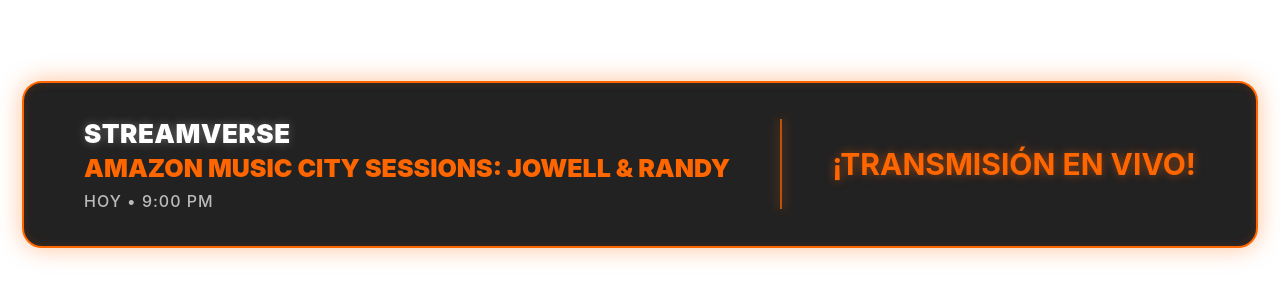
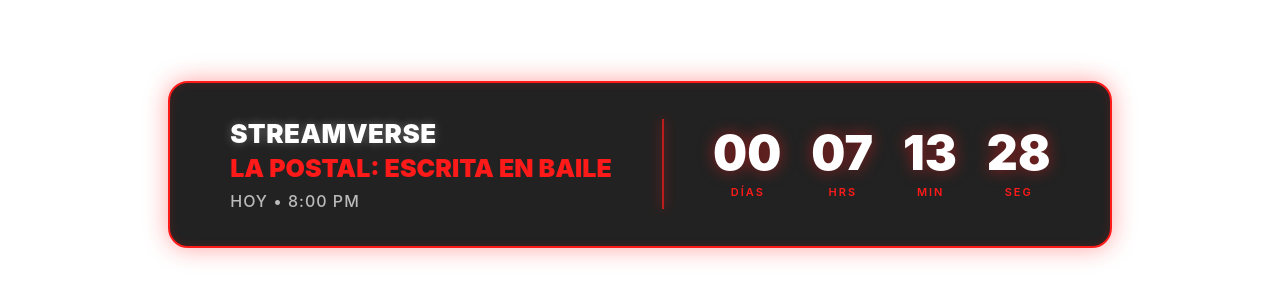
Before and after one commit to alancedano2/mediaiptv, a plain HTML site: page alofoke.html in a window 1280 px wide. Shown: the part 236-536 px from the top of the page. Drawn offline with Linux system fonts and the light colour scheme.

Commit message:
Update alofoke.html

```diff
--- a/alofoke.html
+++ b/alofoke.html
@@ -1,9 +1,10 @@
+
 <!DOCTYPE html>
 <html lang="es">
 <head>
     <meta charset="UTF-8">
     <meta name="viewport" content="width=device-width, initial-scale=1.0">
-    <title>StreamVerse - Cuenta Regresiva</title>
+    <title>StreamVerse - LA POSTAL</title>
 
     <style>
         body {
@@ -24,9 +25,9 @@
             -webkit-backdrop-filter: blur(20px);
             padding: 35px 60px;
             border-radius: 20px;
-            border: 2px solid #FF6600;
-            box-shadow: 0 0 25px rgba(255, 102, 0, 0.4),
-                        inset 0 0 10px rgba(255, 102, 0, 0.15);
+            border: 2px solid #ff1a1a;
+            box-shadow: 0 0 25px rgba(255, 26, 26, 0.4),
+                        inset 0 0 10px rgba(255, 26, 26, 0.15);
             color: white;
             gap: 50px;
         }
@@ -42,7 +43,7 @@
         }
 
         .info .teams {
-            color: #FF6600;
+            color: #ff1a1a;
             font-size: 25px;
             font-weight: 900;
             margin: 4px 0;
@@ -60,8 +61,8 @@
         .divider {
             width: 2px;
             height: 90px;
-            background: #FF6600;
-            box-shadow: 0 0 12px #FF6600;
+            background: #ff1a1a;
+            box-shadow: 0 0 12px #ff1a1a;
             opacity: 0.7;
         }
 
@@ -81,7 +82,7 @@
             font-weight: 900;
             line-height: 1;
             color: #ffffff;
-            text-shadow: 0 0 15px rgba(255, 102, 0, 0.5);
+            text-shadow: 0 0 15px rgba(255, 26, 26, 0.5);
         }
 
         .time-group span {
@@ -89,7 +90,7 @@
             text-transform: uppercase;
             margin-top: 8px;
             letter-spacing: 2px;
-            color: #FF6600;
+            color: #ff1a1a;
             font-weight: 600;
         }
 
@@ -126,8 +127,8 @@
     <div class="glass-box">
         <div class="info">
             <h1>STREAMVERSE</h1>
-            <div class="teams">Amazon Music City Sessions: Jowell & Randy</div>
-            <p>HOY • 9:00 PM</p>
+            <div class="teams">LA POSTAL: Escrita en Baile</div>
+            <p>HOY • 8:00 PM</p>
         </div>
 
         <div class="divider"></div>
@@ -156,8 +157,8 @@
     </div>
 
     <script>
-        // Hoy, 24 de octubre de 2026, a las 9:00 PM (Puerto Rico)
-        const targetDate = new Date(2026, 9, 24, 21, 0, 0).getTime();
+        // 3 de noviembre de 2026, 8:00 PM (Puerto Rico)
+        const targetDate = new Date(2026, 10, 3, 20, 0, 0).getTime();
 
         function countdown() {
             const currentTime = Date.now();
@@ -165,7 +166,7 @@
 
             if (gap <= 0) {
                 document.querySelector(".timer").innerHTML =
-                    "<b style='color:#FF6600; font-size:30px; text-shadow:0 0 10px rgba(255,102,0,0.5);'>¡TRANSMISIÓN EN VIVO!</b>";
+                    "<b style='color:#ff1a1a; font-size:30px; text-shadow:0 0 10px rgba(255,26,26,0.5);'>¡TRANSMISIÓN EN VIVO!</b>";
                 return;
             }
 
```
